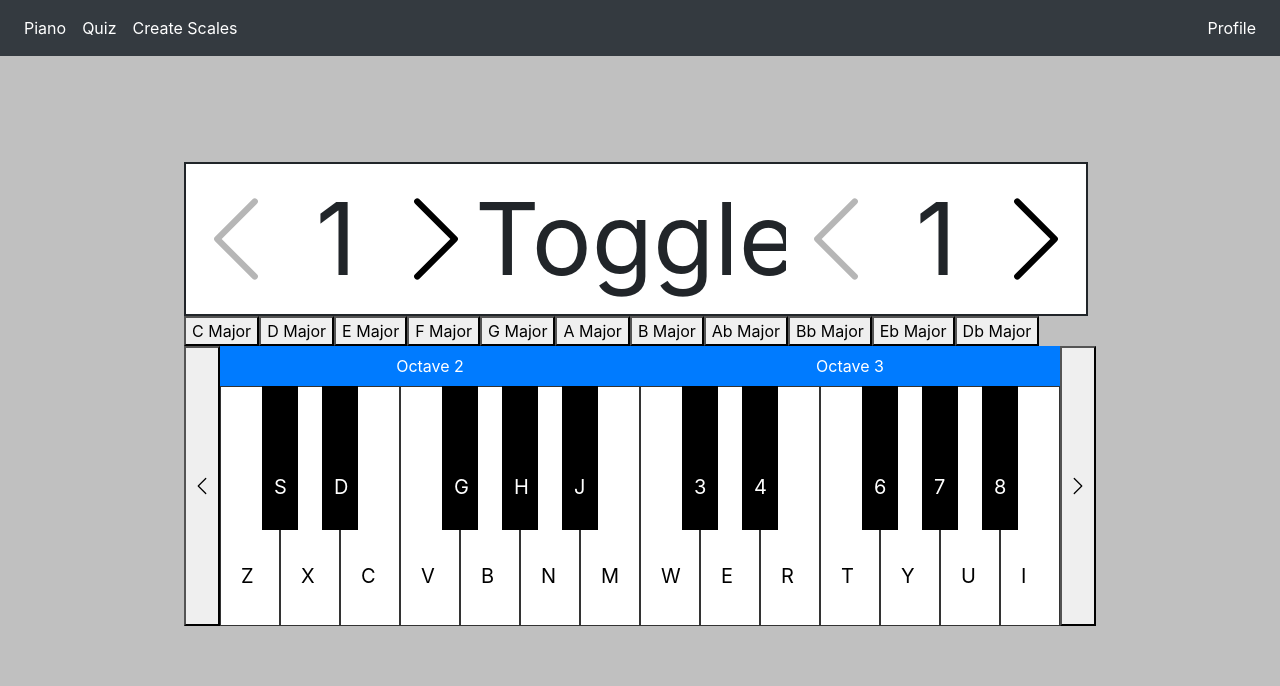
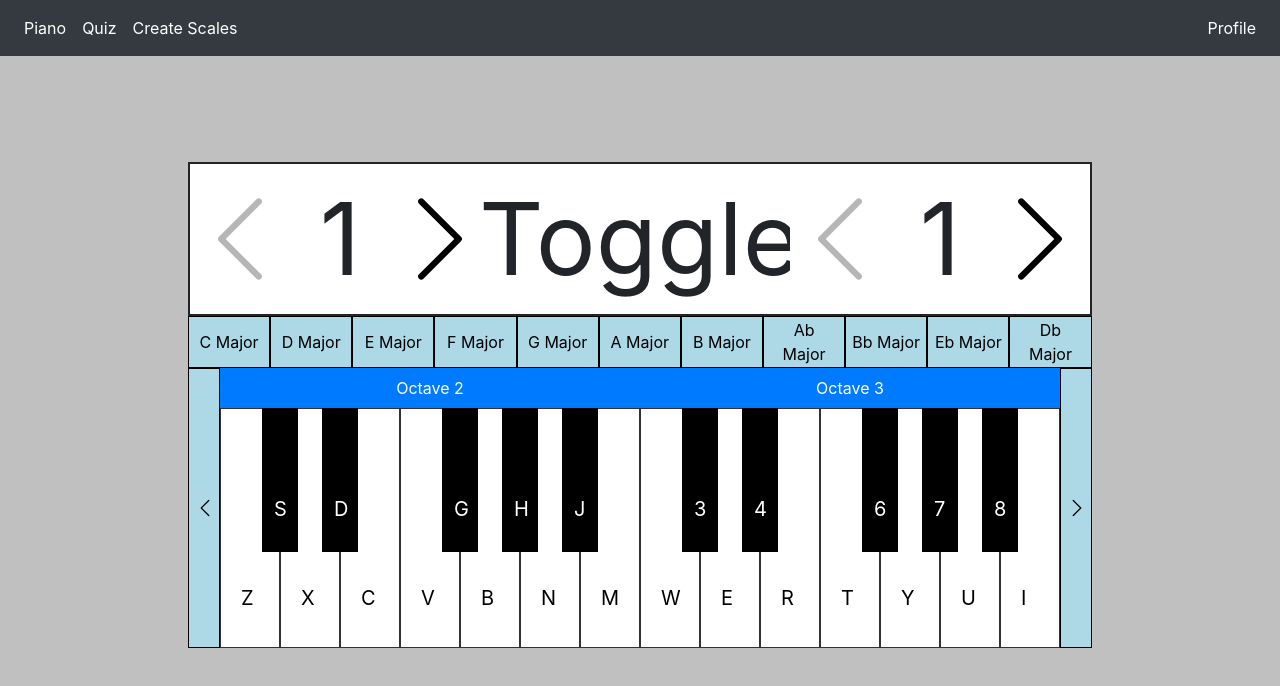
Before and after one commit to Reed22/MusicMakers, a React (Create React App) app: page / in a window 1280 px wide. Shown: the top 686 px of the page. Built offline with nearby package versions, Linux system fonts and the light colour scheme; no server answers.

Commit message:
Update index.css

```diff
--- a/public/index.css
+++ b/public/index.css
@@ -5,7 +5,7 @@
 }
 
 html body {
-  background-color:silver;
+  background-color: silver;
   padding: 0;
   margin: 0;
   margin-top: 56px;
@@ -65,7 +65,7 @@ body {
   font-size: 100px;
 }
 
-.polyrhythm-button{
+.polyrhythm-button {
   width: 300px;
   height: 100px;
   display: flex;
@@ -76,13 +76,13 @@ body {
   border-width: 0px;
 }
 
-.polyrhythm-button:hover{
+.polyrhythm-button:hover {
   cursor: pointer;
   font-size: 105px;
-
 }
 
-.piano, .octave {
+.piano,
+.octave {
   justify-content: center;
   display: flex;
 }
@@ -133,10 +133,9 @@ body {
   color: black;
   top: 73%;
   padding-left: calc(var(--width) / 3);
-
 }
 
-.octave-identifier{
+.octave-identifier {
   text-align: center;
 }
 
@@ -149,7 +148,10 @@ body {
 
   }
 
-  .fretboard-box {
+
+
+
+ .fretboard-box {
     background-color: #444;
     color: rgb(20, 20, 16);
     border-radius: 1px;
@@ -220,6 +222,10 @@ body {
 .quiz-text-radio{
   font-size: 40px;
 }
+
+
+
+
 #profile {
   width: 100vw;
   display: inline-block;
@@ -243,3 +249,26 @@ body {
   justify-content: space-evenly;
   align-items: center;
 }
+
+.piano-scale {
+  background-color: lightblue;
+  border: solid black 1px;
+  width: 82.15px;
+  text-align: center;
+}
+
+.piano-scale:hover {
+  cursor: pointer;
+  background-color: lightskyblue;
+}
+
+.octave-selector {
+  width: 32px;
+  border: solid black 1px;
+  background-color: lightblue;
+}
+
+.octave-selector:hover {
+  cursor: pointer;
+  background-color: lightskyblue;
+}
```
